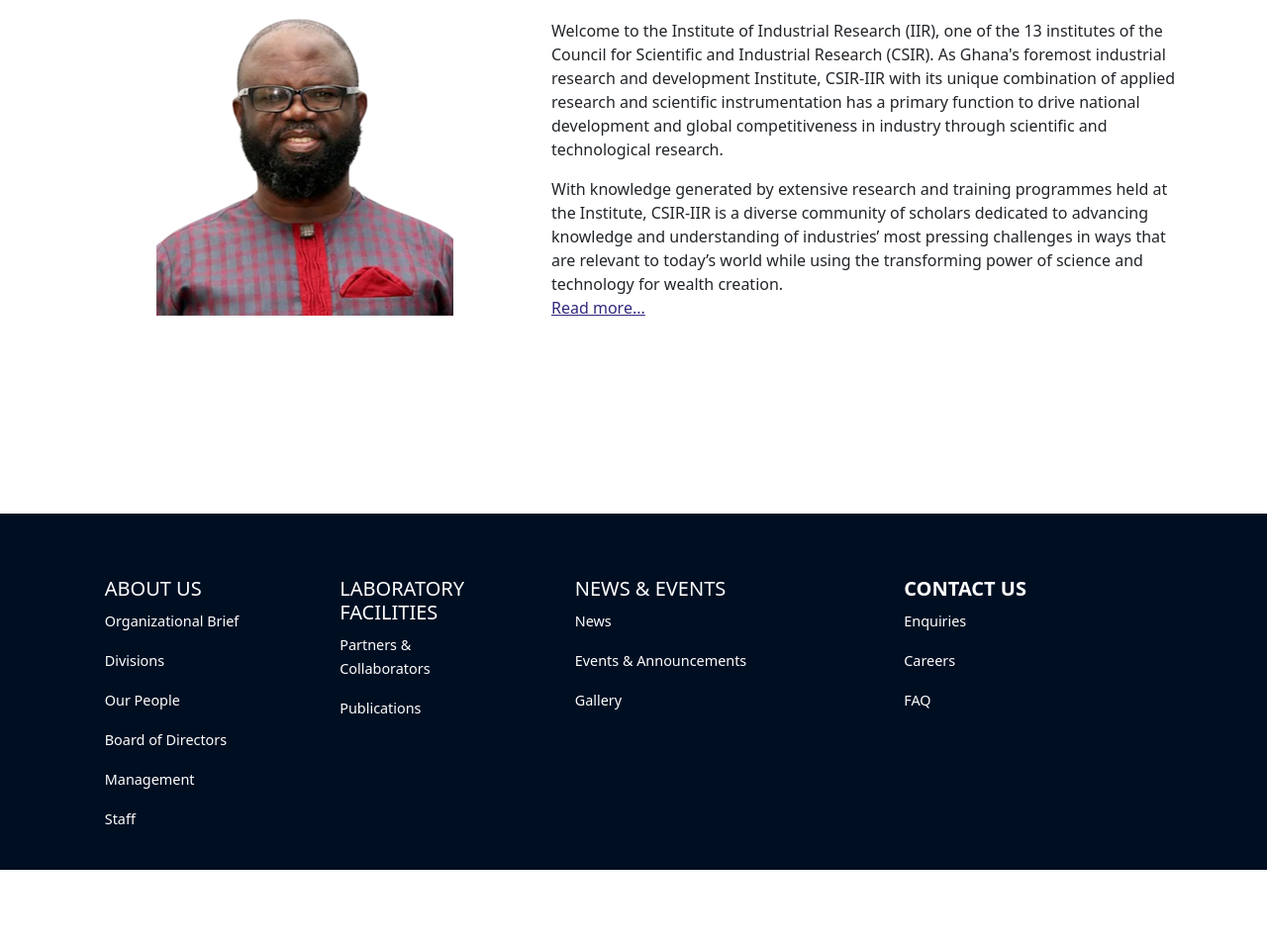
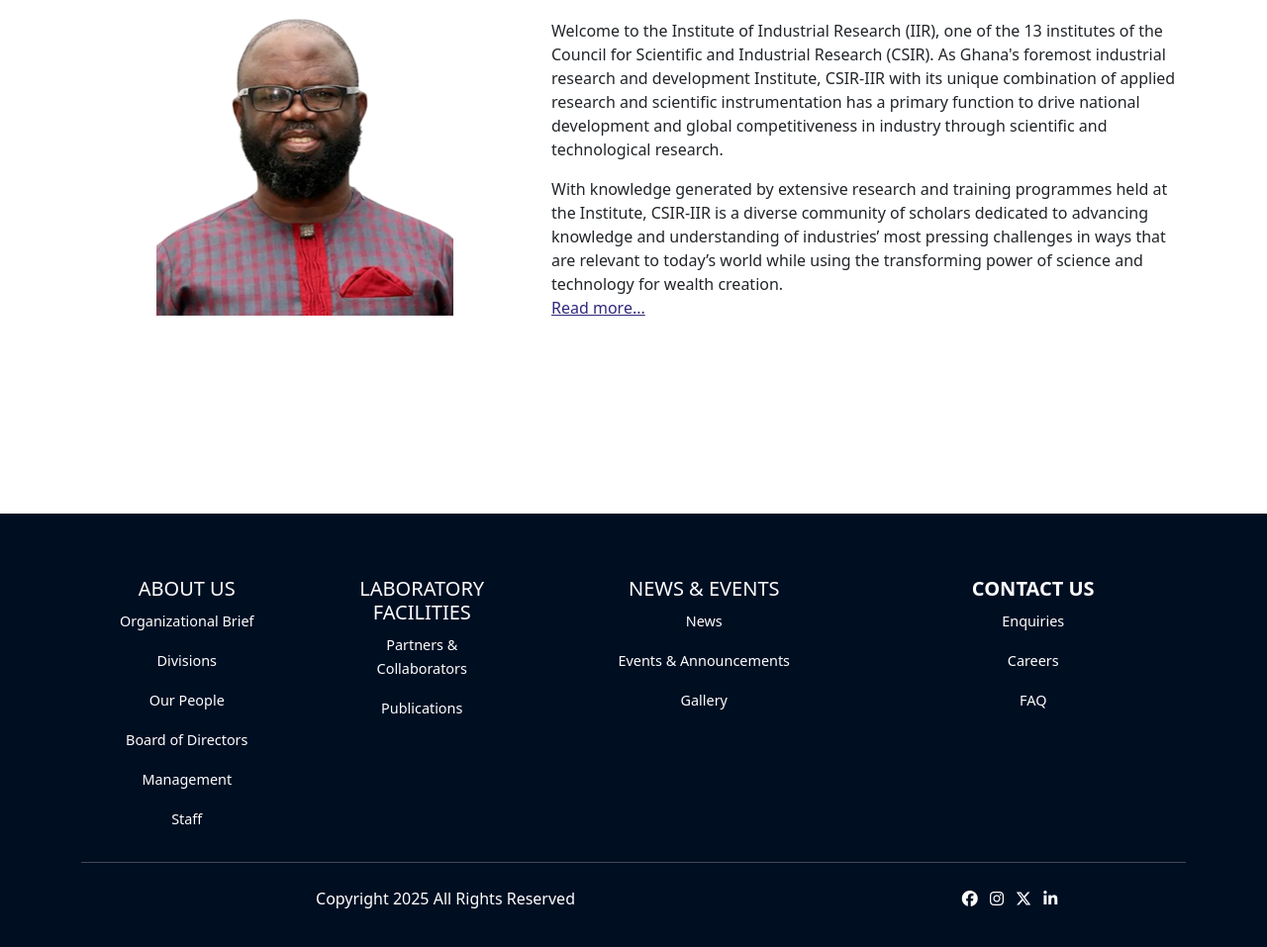
Before and after one commit to Celace/CSIR-Website, a plain HTML site: page index.html in a window 1280 px wide. Shown: the part 957-1914 px from the top of the page at 99% size. Before the commit the page ends 1836 px from the top, so only its background shows below. Drawn offline with nearby package versions, Linux system fonts and the light colour scheme; a web font is replaced by a local one.

Commit message:
Footer fixed

```diff
--- a/index.html
+++ b/index.html
@@ -15,6 +15,13 @@
     <link
       rel="stylesheet"
       href="https://fonts.googleapis.com/css2?family=Material+Symbols+Rounded:opsz,wght,FILL,GRAD@24,400,0..1,0"
+    />
+    <link
+      rel="stylesheet"
+      href="https://cdnjs.cloudflare.com/ajax/libs/font-awesome/6.7.2/css/all.min.css"
+      integrity="sha512-Evv84Mr4kqVGRNSgIGL/F/aIDqQb7xQ2vcrdIwxfjThSH8CSR7PBEakCr51Ck+w+/U6swU2Im1vVX0SVk9ABhg=="
+      crossorigin="anonymous"
+      referrerpolicy="no-referrer"
     />
 
     <!-- CSS FRAMEWORK -->
@@ -287,7 +294,7 @@
     </main>
 
     <!-- FOOTER -->
-    <footer class="dark-bg text-white pt-5 pb-4">
+    <footer class="dark-bg text-white text-center pt-5 pb-4">
       <div class="container text-md-left">
         <div class="row text-md-left">
           <div class="col-md-12 col-lg-2 col-xl-2 mx-auto mt-3">
@@ -356,14 +363,50 @@
             </p>
           </div>
         </div>
+
+        <hr class="mb-4" />
+
+        <div class="row align-items-center">
+          <div class="col-md-7 col-lg-8">
+            <p>Copyright 2025 All Rights Reserved</p>
+            <a href="#"></a>
+          </div>
+
+          <div class="col-md-5 col-lg-4">
+            <div class="text-center text-md-right">
+              <ul class="list-unstyled list-inline">
+                <li class="list-inline-item">
+                  <a href="#" class="btn-floating btn-sm text-white socials"
+                    ><i class="fab fa-facebook"></i
+                  ></a>
+                </li>
+                <li class="list-inline-item">
+                  <a href="#" class="btn-floating btn-sm text-white socials"
+                    ><i class="fab fa-instagram"></i
+                  ></a>
+                </li>
+                <li class="list-inline-item">
+                  <a href="#" class="btn-floating btn-sm text-white socials"
+                    ><i class="fab fa-x-twitter"></i
+                  ></a>
+                </li>
+                <li class="list-inline-item">
+                  <a href="#" class="btn-floating btn-sm text-white socials"
+                    ><i class="fab fa-linkedin-in"></i
+                  ></a>
+                </li>
+              </ul>
+            </div>
+          </div>
+        </div>
       </div>
     </footer>
-    <!--
+
     <button class="btn floating-call-btn text-center shadow">
       <a href="tel:+2330302500195"
         ><span class="material-symbols-rounded fs-2"> call </span></a
       >
-    </button> -->
+    </button>
 
     <script src="./assets/js/script.js"></script>
   </body>
```
